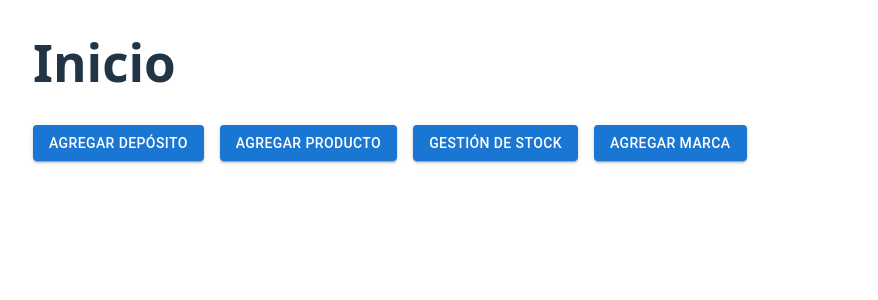
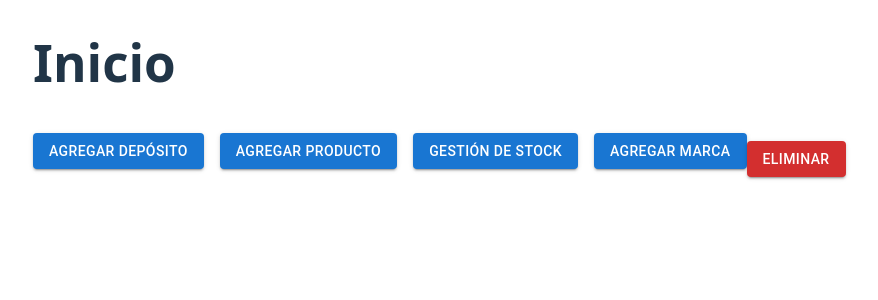
Before and after one commit to Matias-Clavijo/retoJulio2025, a React (Vite) app: page / in a window 1280 px wide. Shown: the top 300 px of the page, without its empty margins (31-909 px from the left). Built offline with nearby package versions, Linux system fonts and the light colour scheme.

Commit message:
Agregué eliminar

```diff
--- /dev/null
+++ b/src/components/Eliminar.jsx
@@ -0,0 +1,37 @@
+import React from 'react';
+import {
+  Dialog,
+  DialogTitle,
+  DialogActions,
+  Button
+} from '@mui/material';
+
+const Eliminar = ({ open, onClose, onConfirm }) => {
+  return (
+    <Dialog
+      open={open}
+      onClose={onClose}
+      PaperProps={{
+        sx: {
+          width: 280,
+          padding: 2
+        }
+      }}
+    >
+      <DialogTitle sx={{ textAlign: 'center', fontSize: '1.1rem' }}>
+        ¿Quieres eliminar este producto?
+      </DialogTitle>
+
+      <DialogActions sx={{ display: 'flex', justifyContent: 'center', pb: 2 }}>
+        <Button variant="outlined" onClick={onClose}>
+          Cancelar
+        </Button>
+        <Button variant="contained" color="error" onClick={onConfirm}>
+          Eliminar
+        </Button>
+      </DialogActions>
+    </Dialog>
+  );
+};
+
+export default Eliminar;
--- a/src/pages/Home.jsx
+++ b/src/pages/Home.jsx
@@ -5,12 +5,16 @@ import EditarDeposito from '../components/editarDeposito';
 import AgregarProductoDialog from "../components/DialogProductos";
 import AgregarMarca from "../components/Agregarmarca.jsx";
 import GestionStockDialog from "../components/DialogStock.jsx";
+import Eliminar from "../components/Eliminar";
+
 
 export default function Home() {
     const [openEditarDeposito, setOpenEditarDeposito] = useState(false);
     const [openAgregarProducto, setOpenAgregarProducto] = useState(false);
     const [openStockDialog, setOpenStockDialog] = useState(false);
     const [openAgregarMarca, setOpenAgregarMarca] = useState(false);
+    const [openEliminar, setOpenEliminar] = useState(false);
+
 
     return (
         <Container>
@@ -47,6 +51,16 @@ export default function Home() {
                 Agregar Marca
             </Button>
 
+            <Button
+                variant="contained"
+                color="error"
+                onClick={() => setOpenEliminar(true)}
+                sx={{ mt: 2 }}
+            >
+                Eliminar
+            </Button>
+
+
             <EditarDeposito
                 open={openEditarDeposito}
                 onClose={() => setOpenEditarDeposito(false)}
@@ -66,6 +80,18 @@ export default function Home() {
                 open={openAgregarMarca}
                 onClose={() => setOpenAgregarMarca(false)}
             />
+
+            <Eliminar
+                open={openEliminar}
+                onClose={() => setOpenEliminar(false)}
+                onConfirm={() => {
+                console.log('Producto eliminado');
+                setOpenEliminar(false);
+              }}
+            />
+
         </Container>
     );
+
+
 }
```
